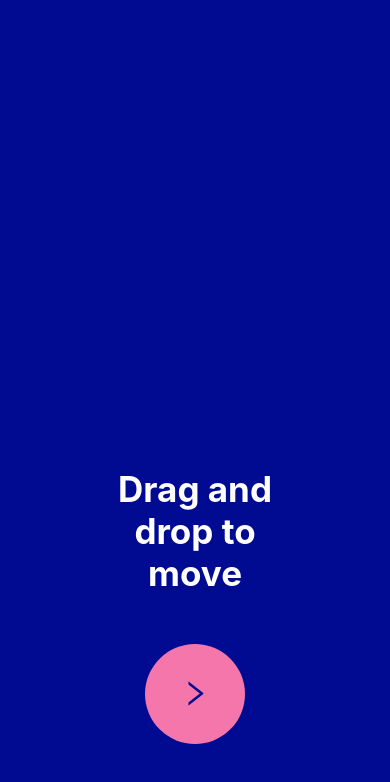
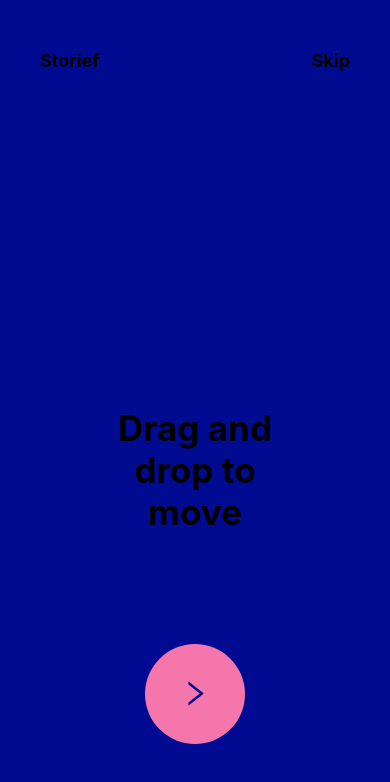
Before and after one commit to delta94/ReactNative-DotInversion-Animation, a React Native app: screen / in a window 390 px wide. Shown: the top 782 px of the page. Built offline with nearby package versions, Linux system fonts and the light colour scheme.

Commit message:
added top header text

```diff
--- a/App.js
+++ b/App.js
@@ -14,7 +14,7 @@ import {
 
 import {colors} from './contants';
 
-const {width} = Dimensions.get('window');
+const {width, height} = Dimensions.get('window');
 
 const {Value, timing} = Animated;
 
@@ -85,6 +85,10 @@ const App = () => {
     <View style={styles.container}>
       <StatusBar hidden />
       <Animated.View style={[styles.circleContainer, {backgroundColor}]}>
+        <Animated.View style={styles.headContainer}>
+          <Text style={styles.headText}>Storief</Text>
+          <Text style={styles.headText}>Skip</Text>
+        </Animated.View>
         <Animated.View style={[styles.contentContainer]}>
           <View style={[styles.textContainer]}>
             <Text style={styles.text}>Drag and drop to move</Text>
@@ -124,22 +128,34 @@ const styles = StyleSheet.create({
   },
   circleContainer: {
     flex: 1,
-    justifyContent: 'flex-end',
+    justifyContent: 'space-between',
     alignItems: 'center',
+    paddingVertical: 50,
     paddingBottom: 100,
   },
+  headContainer: {
+    width: width,
+    paddingHorizontal: 40,
+    flexDirection: 'row',
+    justifyContent: 'space-between',
+  },
+  headText: {
+    fontSize: 18,
+    fontWeight: '700',
+  },
   contentContainer: {
-    paddingBottom: 50,
+    height: height / 2.4,
+    alignItems: 'flex-end',
     flexDirection: 'row',
   },
   textContainer: {
     width: width / 1.8,
+    color: '#fff',
   },
   text: {
     fontSize: 35,
     fontWeight: 'bold',
     textAlign: 'center',
-    color: '#fff',
   },
   circle: {
     width: 100,
```
